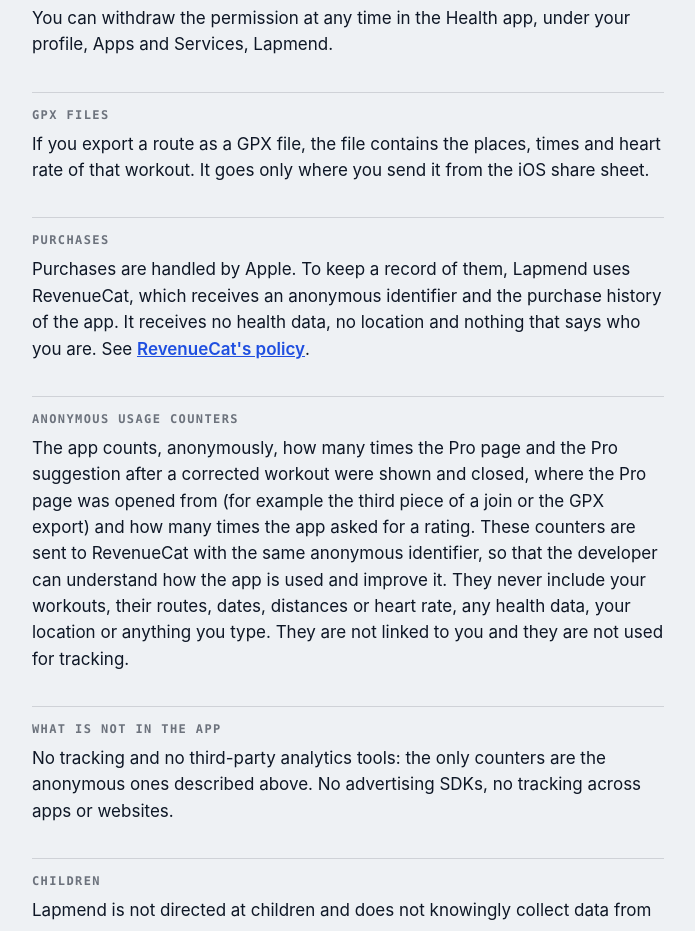
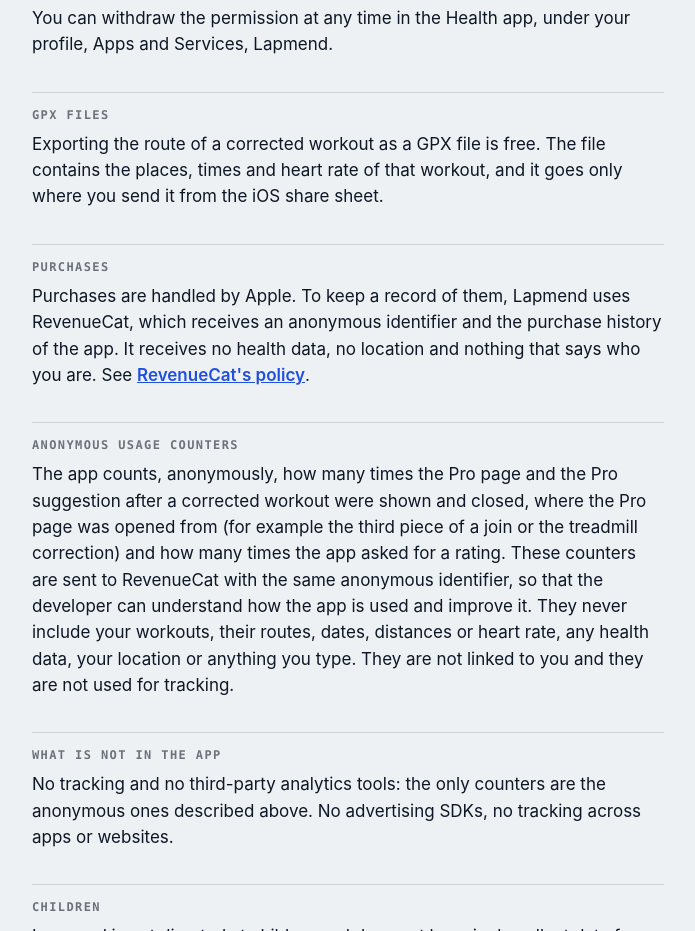
Before and after one commit to BaltaJmn/lapmend-privacy, a plain HTML site: page privacy/index.html in a window 1280 px wide. Shown: the part 880-1811 px from the top of the page, without its empty margins (292-987 px from the left). Drawn offline with Linux system fonts and the light colour scheme.

Commit message:
Web: GPX export is free, wall origins as in the app
Co-Authored-By: Claude Fable 5.2 <noreply@anthropic.com>

```diff
--- a/privacy/index.html
+++ b/privacy/index.html
@@ -22,11 +22,11 @@
   </ul>
   <p>You can withdraw the permission at any time in the Health app, under your profile, Apps and Services, Lapmend.</p>
   <h2>GPX files</h2>
-  <p>If you export a route as a GPX file, the file contains the places, times and heart rate of that workout. It goes only where you send it from the iOS share sheet.</p>
+  <p>Exporting the route of a corrected workout as a GPX file is free. The file contains the places, times and heart rate of that workout, and it goes only where you send it from the iOS share sheet.</p>
   <h2>Purchases</h2>
   <p>Purchases are handled by Apple. To keep a record of them, Lapmend uses RevenueCat, which receives an anonymous identifier and the purchase history of the app. It receives no health data, no location and nothing that says who you are. See <a href="https://www.revenuecat.com/privacy">RevenueCat's policy</a>.</p>
   <h2>Anonymous usage counters</h2>
-  <p>The app counts, anonymously, how many times the Pro page and the Pro suggestion after a corrected workout were shown and closed, where the Pro page was opened from (for example the third piece of a join or the GPX export) and how many times the app asked for a rating. These counters are sent to RevenueCat with the same anonymous identifier, so that the developer can understand how the app is used and improve it. They never include your workouts, their routes, dates, distances or heart rate, any health data, your location or anything you type. They are not linked to you and they are not used for tracking.</p>
+  <p>The app counts, anonymously, how many times the Pro page and the Pro suggestion after a corrected workout were shown and closed, where the Pro page was opened from (for example the third piece of a join or the treadmill correction) and how many times the app asked for a rating. These counters are sent to RevenueCat with the same anonymous identifier, so that the developer can understand how the app is used and improve it. They never include your workouts, their routes, dates, distances or heart rate, any health data, your location or anything you type. They are not linked to you and they are not used for tracking.</p>
   <h2>What is not in the app</h2>
   <p>No tracking and no third-party analytics tools: the only counters are the anonymous ones described above. No advertising SDKs, no tracking across apps or websites.</p>
   <h2>Children</h2>
```
Also changed, not shown: index.html (+1 -1 lines).
